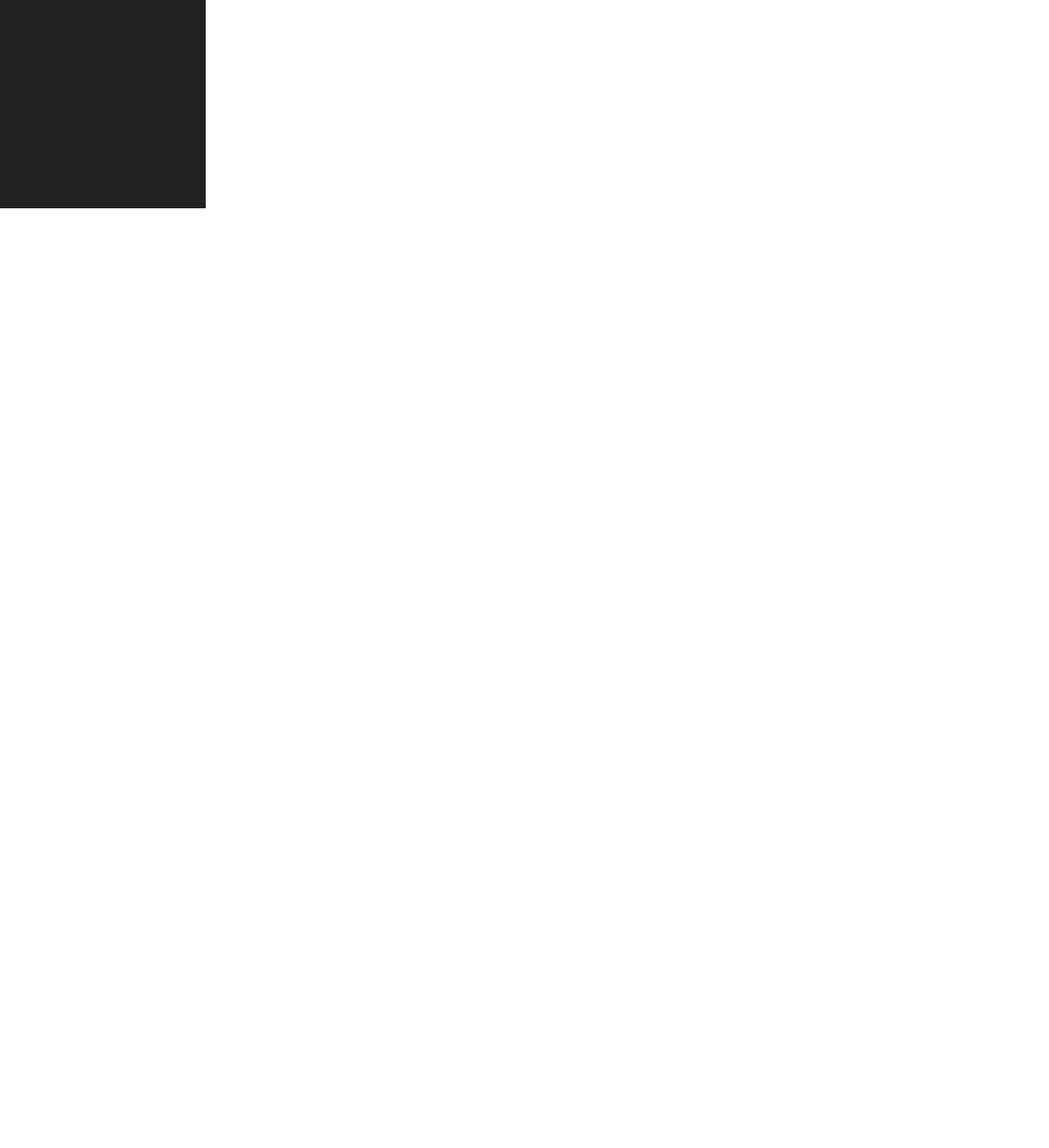
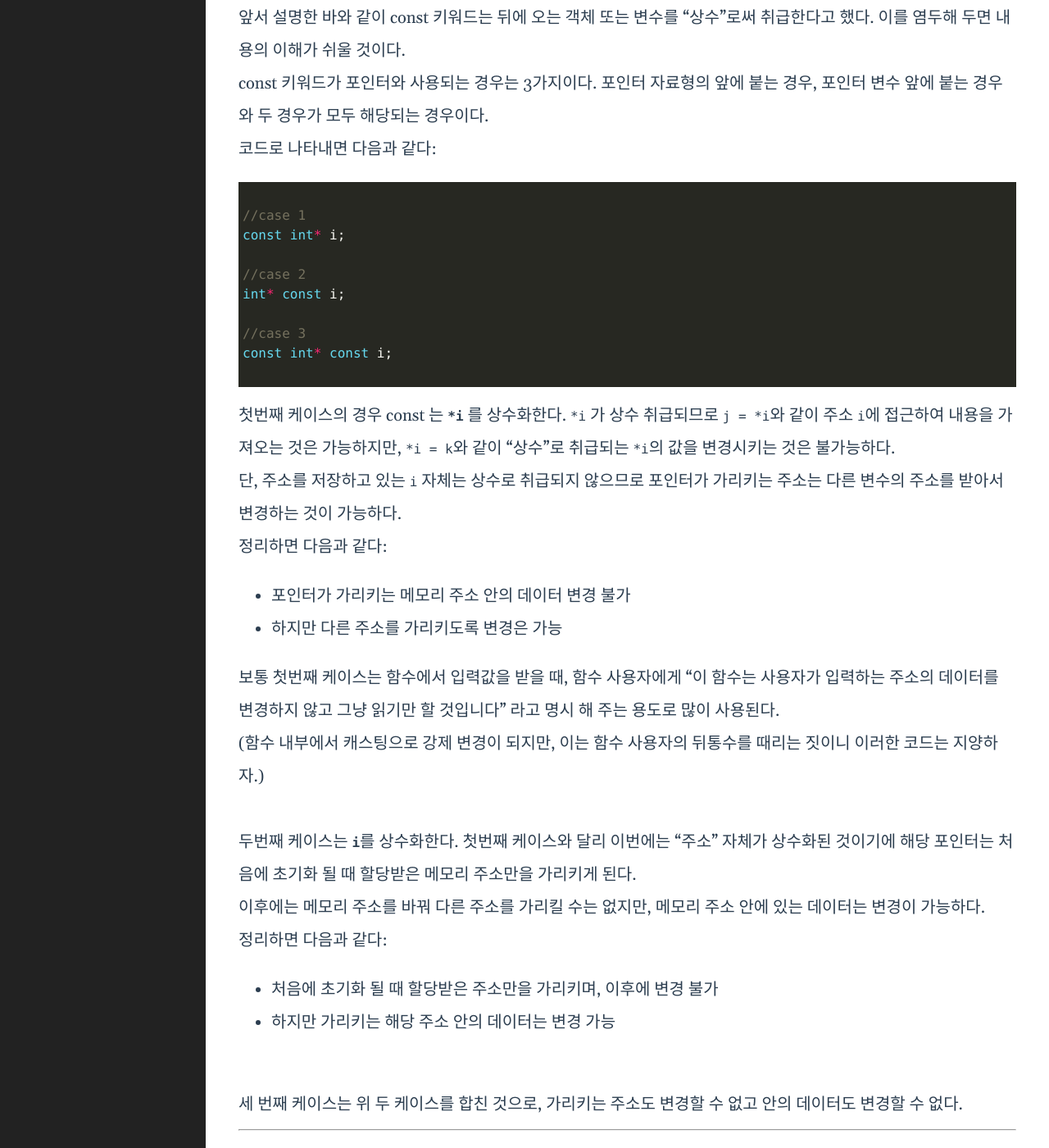
Before and after one commit to Dormouse0224/dormouse0224.github.io, a Jekyll site: the page built from _posts/2024-07-04-C++_10._포인터_(2).markdown, in a window 1280 px wide and 1400 px high, scrolled down 6053 px. Shown: the whole window at 82% size. Built offline with Jekyll 4.4.1, drawn with Linux system fonts in a browser that asks for light colours; comment, search, counter and statistics services are not loaded; before the commit the page ends 6307 px from its top, so only the background shows below that; some of the changed text lies outside the part shown.

Commit message:
Update 2024-07-04-C++_10._포인터_(2).markdown

````diff
--- a/_posts/2024-07-04-C++_10._포인터_(2).markdown
+++ b/_posts/2024-07-04-C++_10._포인터_(2).markdown
@@ -13,8 +13,8 @@ category: C++
     - [함수의 반환과 입력에서의 포인터](#함수의-반환과-입력에서의-포인터)
 3. [const 키워드와 포인터](#3-const-키워드와-포인터)
     - [const 키워드](#const-키워드)
+    - [volatile 키워드](#volatile-키워드)
     - [const 포인터](#const-포인터)
-    - [volatile 키워드](#volatile-키워드)
 
 ---
 
@@ -148,10 +148,6 @@ const 키워드는 "constant(상수)" 의 줄임말로, 키워드 뒤에 오는
 
 다만 진짜 상수가 되는 것은 아니다. 엄밀히 말하면 c++에서 문법적으로 살수로써 '취급' 하는 것이고 상수에 해당하는 문법의 보호를 받는 것이다. 진짜 상수(예를 들어 10, 3.14 같은 수)는 "코드 상에 존재" 하는 것이며, 상수로 취급되는 const 변수의 경우 컴파일 과정에서 컴파일러가 "이 변수는 이제 상수로써 취급한다" 라고 기억해 두는 것이다.
 
-<br>
-
-- #### const 포인터
-
 이를 포인터에서 사용 시 컴파일러가 문법적으로 상수로써 취급하기 때문에 평범하게 `&` 연산자로 주소를 가져와서 접근하는 것은 문법 오류로 취급된다. 사용자가 const 변수에 주소로 접근하여 값을 변경시켜 버리면 상수 취급의 의미가 사라져 버리기 때문이다(컴파일러는 바보가 아니다).
 
 하지만 앞의 [포인터의 캐스팅](#포인터의-캐스팅) 부분에서 언급했듯이 프로그래머가 강제로 캐스팅해서 문법을 무시하고 할당을 하는 것은 가능하다.
@@ -192,6 +188,58 @@ volatile 키워드는 현재 프로그램의 작동 흐름과 관계 없이 외
 - 멀티 스레드 환경
 
 
+<br>
+
+- #### const 포인터
+
+포인터와 const 키워드를 사용 시, const 키워드의 위치에 따라 포인터가 동작하는 방식이 달라지게 된다.
+
+앞서 설명한 바와 같이 const 키워드는 뒤에 오는 객체 또는 변수를 "상수"로써 취급한다고 했다. 이를 염두해 두면 내용의 이해가 쉬울 것이다.
+
+const 키워드가 포인터와 사용되는 경우는 3가지이다. 포인터 자료형의 앞에 붙는 경우, 포인터 변수 앞에 붙는 경우와 두 경우가 모두 해당되는 경우이다.
+
+코드로 나타내면 다음과 같다:
+
+```cpp
+
+//case 1
+const int* i;
+
+//case 2
+int* const i;
+
+//case 3
+const int* const i;
+
+```
+
+첫번째 케이스의 경우 const 는 **`*i`** 를 상수화한다. `*i` 가 상수 취급되므로 `j = *i`와 같이 주소 `i`에 접근하여 내용을 가져오는 것은 가능하지만, `*i = k`와 같이 "상수"로 취급되는 `*i`의 값을 변경시키는 것은 불가능하다.
+
+단, 주소를 저장하고 있는 `i` 자체는 상수로 취급되지 않으므로 포인터가 가리키는 주소는 다른 변수의 주소를 받아서 변경하는 것이 가능하다.
+
+정리하면 다음과 같다:
+- 포인터가 가리키는 메모리 주소 안의 데이터 변경 불가
+- 하지만 다른 주소를 가리키도록 변경은 가능
+
+보통 첫번째 케이스는 함수에서 입력값을 받을 때, 함수 사용자에게 "이 함수는 사용자가 입력하는 주소의 데이터를 변경하지 않고 그냥 읽기만 할 것입니다" 라고 명시 해 주는 용도로 많이 사용된다.
+
+(함수 내부에서 캐스팅으로 강제 변경이 되지만, 이는 함수 사용자의 뒤통수를 때리는 짓이니 이러한 코드는 지양하자.)
+
+<br>
+
+두번째 케이스는 **`i`**를 상수화한다. 첫번째 케이스와 달리 이번에는 "주소" 자체가 상수화된 것이기에 해당 포인터는 처음에 초기화 될 때 할당받은 메모리 주소만을 가리키게 된다.
+
+이후에는 메모리 주소를 바꿔 다른 주소를 가리킬 수는 없지만, 메모리 주소 안에 있는 데이터는 변경이 가능하다.
+
+정리하면 다음과 같다:
+- 처음에 초기화 될 때 할당받은 주소만을 가리키며, 이후에 변경 불가
+- 하지만 가리키는 해당 주소 안의 데이터는 변경 가능
+
+<br>
+
+세 번째 케이스는 위 두 케이스를 합친 것으로, 가리키는 주소도 변경할 수 없고 안의 데이터도 변경할 수 없다.
+
+
 
 ---
 
````
